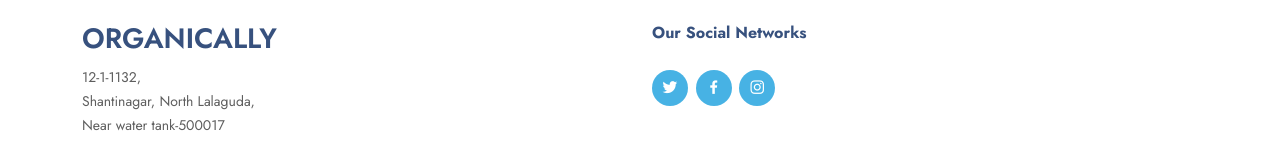
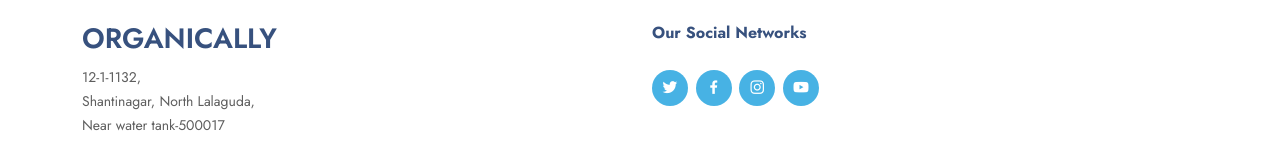
Before and after one commit to weborganically/weborganically.github.io, a plain HTML site: page index.html in a window 1280 px wide. Shown: the part 1730-1890 px from the top of the page. Drawn offline with nearby package versions, Linux system fonts and the light colour scheme.

Commit message:
youTubeChannel

```diff
--- a/index.html
+++ b/index.html
@@ -296,7 +296,7 @@
               <a target="_blank" href="https://twitter.com/OrganicallyInd" class="twitter"><i class="bx bxl-twitter"></i></a>
               <a target="_blank" href="https://www.facebook.com/profile.php?id=61554144860102" class="facebook"><i class="bx bxl-facebook"></i></a>
               <a target="_blank" href="https://instagram.com/organicallyind?igshid=OGQ5ZDc2ODk2ZA%3D%3D&utm_source=qr" class="instagram"><i class="bx bxl-instagram"></i></a>
-              <!-- <a href="#" class="google-plus"><i class="bx bxl-skype"></i></a> -->
+              <a target="_blank" href="https://www.youtube.com/channel/UCzwaeADA39zH-uYNp7wcLUQ" class="google-plus"><i class="bx bxl-youtube"></i></a>
               <!-- <a href="#" class="linkedin"><i class="bx bxl-linkedin"></i></a> -->
             </div>
           </div>
```
